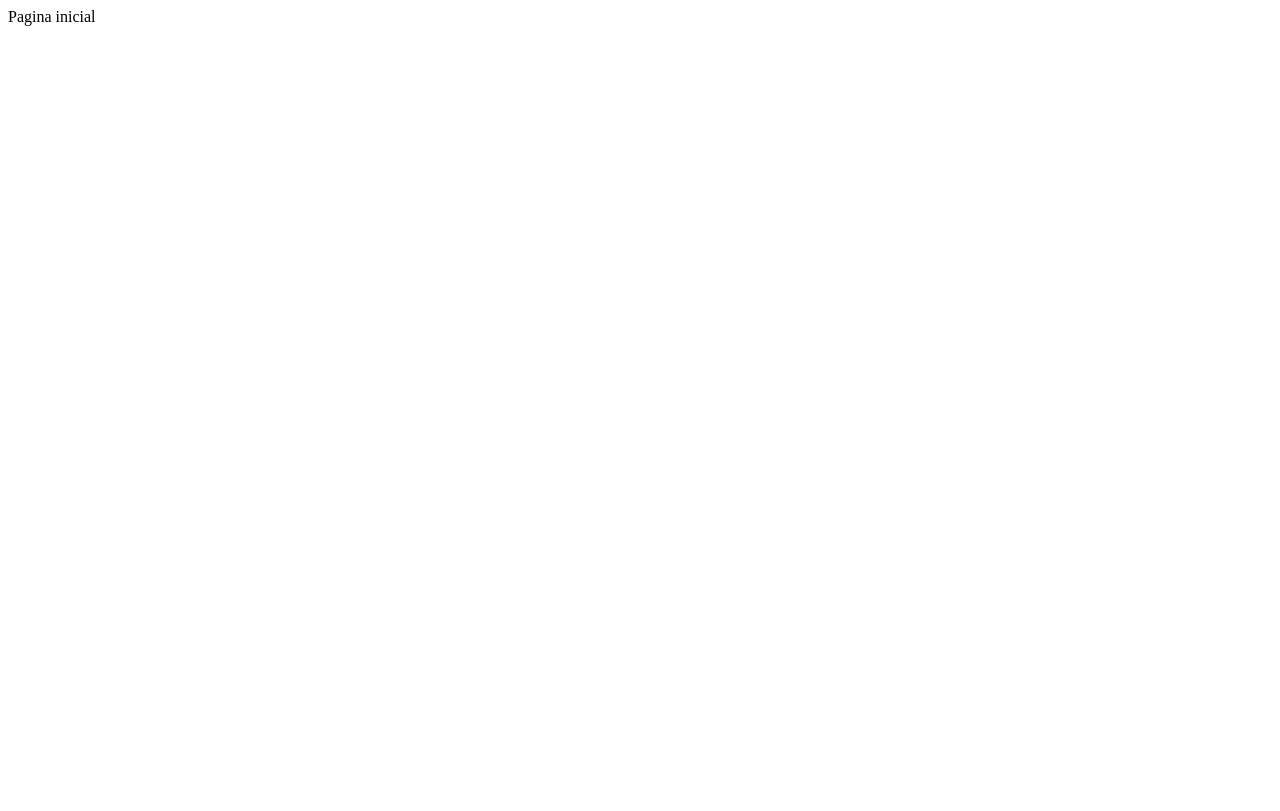
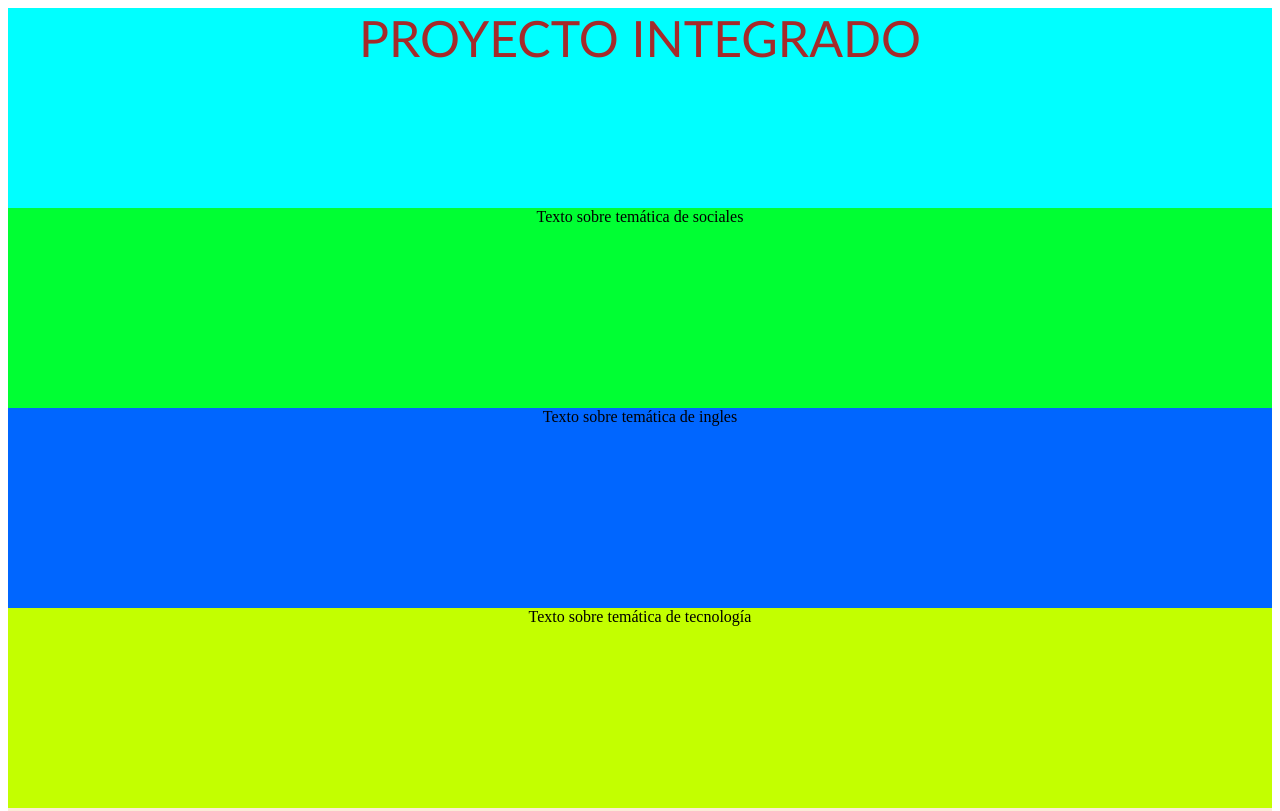
Before and after one commit to clarinetted/Pruebap-gina, a plain HTML site: page index.html in a window 1280 px wide. Shown: the top 811 px of the page. Drawn offline with Linux system fonts and the light colour scheme.

Commit message:
Actualización uno - 27 de noviembre

```diff
--- a/index.html
+++ b/index.html
@@ -4,8 +4,27 @@
     <meta charset="UTF-8">
     <meta name="viewport" content="width=device-width, initial-scale=1.0">
     <title>Document</title>
+    <link rel="stylesheet" href="temas.css">
 </head>
 <body>
-    Pagina inicial
+    <div class="contenedor">
+    <div class="encabezado">
+        PROYECTO INTEGRADO
+    </div>
+    <div class="sociales">
+        Texto sobre temática de sociales
+    </div>
+    <div class="ingles">
+        Texto sobre temática de ingles
+    </div>
+    <div class="tecnologia">
+        Texto sobre temática de tecnología
+    </div>
+
+
+    </div>
+
+
+
 </body>
 </html>
--- /dev/null
+++ b/temas.css
@@ -0,0 +1,34 @@
+.contenedor{
+    width: 100%;
+    height: 1200px;
+    background-color: antiquewhite;
+    flex-direction: column;
+    text-align: center;
+
+}
+.encabezado{
+    width: 100%;
+    height: 200px;
+    background-color: aqua;
+    font-size: 50px;
+    color: brown;
+    font-family: 'Trebuchet MS', 'Lucida Sans Unicode', 'Lucida Grande', 'Lucida Sans', Arial, sans-serif;
+}
+.sociales{
+
+    width: 100%;
+    height: 200px;
+    background-color: rgb(0, 255, 51);
+}
+.ingles{
+
+    width: 100%;
+    height: 200px;
+    background-color: rgb(0, 102, 255);
+}
+.tecnologia{
+
+    width: 100%;
+    height: 200px;
+    background-color: rgb(195, 255, 0);
+}
```
